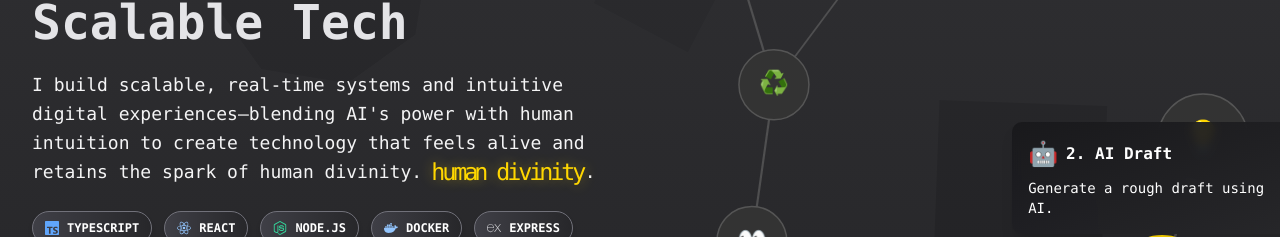
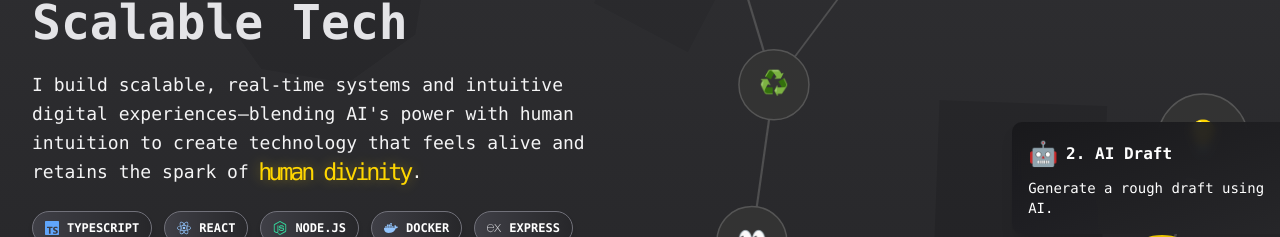
Before and after one commit to DavidKalina/davidkalina, a Next.js app: page / in a window 1280 px wide. Shown: the part 289-526 px from the top of the page. Built offline with nearby package versions, Linux system fonts and the light colour scheme; no server answers; the database is empty.

Commit message:
fix: refine description text in HERO_CONSTANTS for clarity and conciseness

```diff
--- a/constants/hero.ts
+++ b/constants/hero.ts
@@ -7,7 +7,7 @@ export const HERO_CONSTANTS = {
     rest: " with Scalable Tech",
   },
   description: {
-    text: "I build scalable, real-time systems and intuitive digital experiences—blending AI's power with human intuition to create technology that feels alive and retains the spark of human divinity.",
+    text: "I build scalable, real-time systems and intuitive digital experiences—blending AI's power with human intuition to create technology that feels alive and retains the spark of",
     waveText: "human divinity",
   },
   cta: {
```
